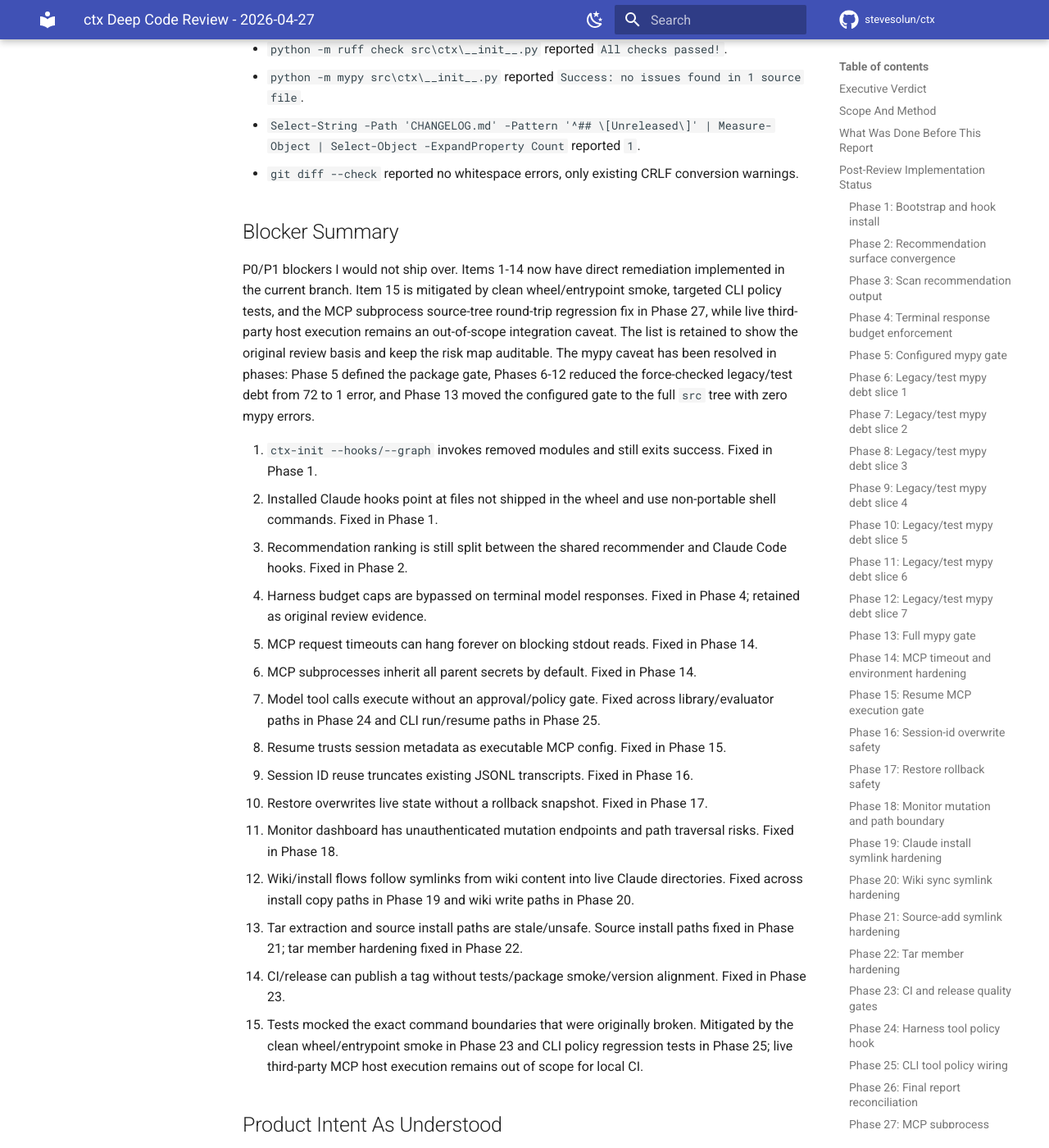
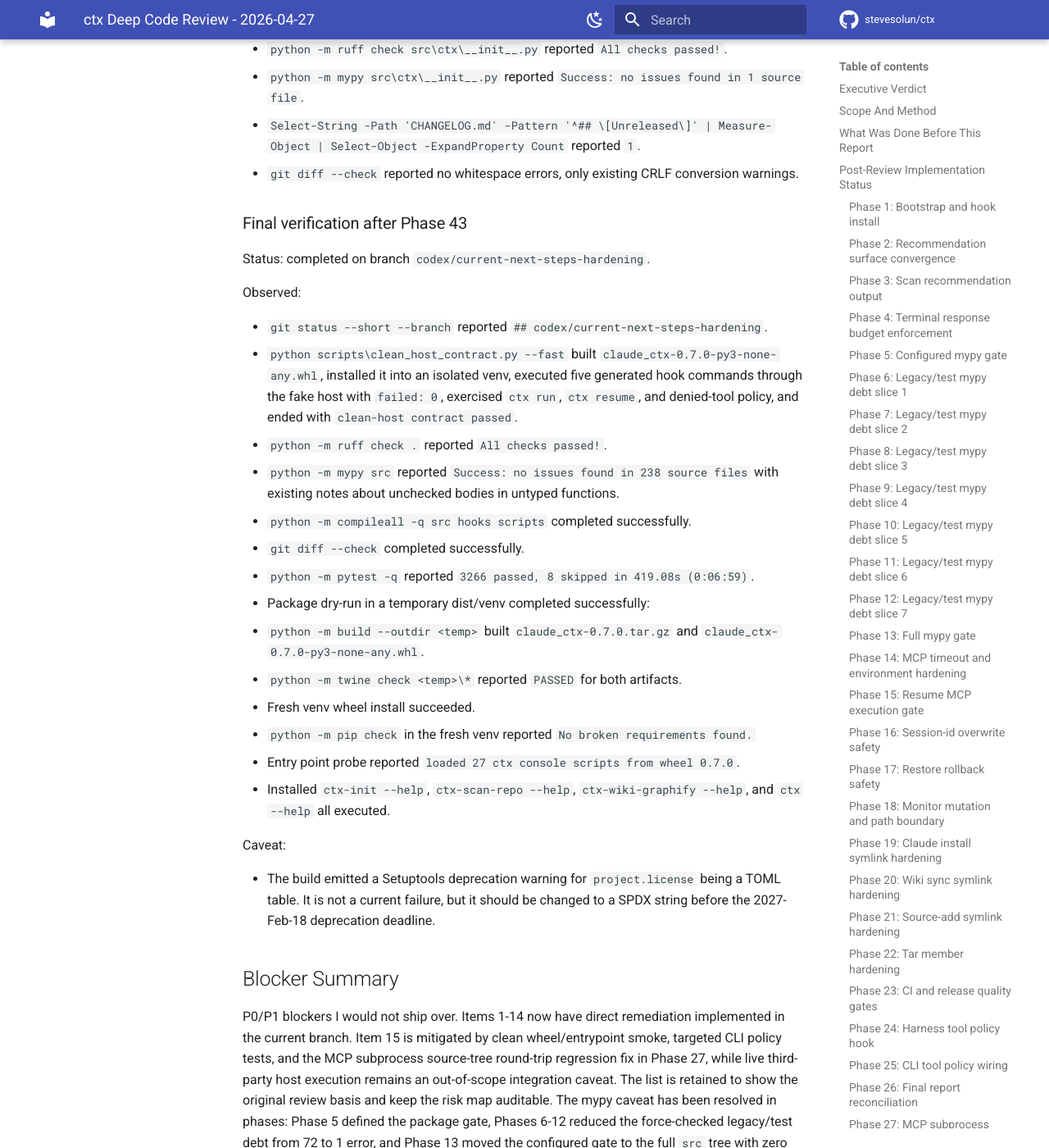
Before and after one commit to stevesolun/ctx, an MkDocs documentation site: the page built from docs/reports/ctx-million-dollar-review-2026-04-27.md, in a window 1280 px wide and 1400 px high, scrolled down 37012 px. Shown: the whole window at 82% size. Built offline with MkDocs 1.6.1 and Material for MkDocs 9.7.7, drawn with Linux system fonts in a browser that asks for light colours; comment, search, counter and statistics services are not loaded; some of the changed text lies outside the part shown.

Commit message:
docs: record final hardening verification

```diff
--- a/docs/reports/ctx-million-dollar-review-2026-04-27.md
+++ b/docs/reports/ctx-million-dollar-review-2026-04-27.md
@@ -958,6 +958,31 @@ Verification observed:
 - `python -m mypy src\ctx\__init__.py` reported `Success: no issues found in 1 source file`.
 - `Select-String -Path 'CHANGELOG.md' -Pattern '^## \[Unreleased\]' | Measure-Object | Select-Object -ExpandProperty Count` reported `1`.
 - `git diff --check` reported no whitespace errors, only existing CRLF conversion warnings.
+
+### Final verification after Phase 43
+
+Status: completed on branch `codex/current-next-steps-hardening`.
+
+Observed:
+
+- `git status --short --branch` reported `## codex/current-next-steps-hardening`.
+- `python scripts\clean_host_contract.py --fast` built `claude_ctx-0.7.0-py3-none-any.whl`, installed it into an isolated venv, executed five generated hook commands through the fake host with `failed: 0`, exercised `ctx run`, `ctx resume`, and denied-tool policy, and ended with `clean-host contract passed`.
+- `python -m ruff check .` reported `All checks passed!`.
+- `python -m mypy src` reported `Success: no issues found in 238 source files` with existing notes about unchecked bodies in untyped functions.
+- `python -m compileall -q src hooks scripts` completed successfully.
+- `git diff --check` completed successfully.
+- `python -m pytest -q` reported `3266 passed, 8 skipped in 419.08s (0:06:59)`.
+- Package dry-run in a temporary dist/venv completed successfully:
+  - `python -m build --outdir <temp>` built `claude_ctx-0.7.0.tar.gz` and `claude_ctx-0.7.0-py3-none-any.whl`.
+  - `python -m twine check <temp>\*` reported `PASSED` for both artifacts.
+  - Fresh venv wheel install succeeded.
+  - `python -m pip check` in the fresh venv reported `No broken requirements found.`
+  - Entry point probe reported `loaded 27 ctx console scripts from wheel 0.7.0`.
+  - Installed `ctx-init --help`, `ctx-scan-repo --help`, `ctx-wiki-graphify --help`, and `ctx --help` all executed.
+
+Caveat:
+
+- The build emitted a Setuptools deprecation warning for `project.license` being a TOML table. It is not a current failure, but it should be changed to a SPDX string before the 2027-Feb-18 deprecation deadline.
 
 ## Blocker Summary
 
@@ -999,7 +1024,7 @@ The product promise only works if three invariants hold:
 2. Harness execution is resumable, bounded, observable, and safe.
 3. Installed/user-state mutations are reversible, locked, and auditable.
 
-The original reviewed source violated all three invariants. Phases 1-43 closed the original P0/P1 blocker list plus the newly surfaced wiki type-sync blocker and the first release-hardening slices in the current branch, with the remaining caveats now narrowed to live-host execution, live third-party MCP validation, final package dry-run, and exhaustive process-kill crash-consistency scenarios noted below.
+The original reviewed source violated all three invariants. Phases 1-43 closed the original P0/P1 blocker list plus the newly surfaced wiki type-sync blocker and the first release-hardening slices in the current branch, with final local verification now green. The remaining caveats are live-host execution, live third-party MCP validation, exhaustive process-kill crash-consistency scenarios, and tagging only after merge.
 
 ## P0 Findings
 
@@ -2188,11 +2213,11 @@ The original P0/P1 remediation work is complete in this branch, and the parallel
    - Manifest install/uninstall lost-update coverage was fixed in Phase 34, active dashboard load/unload lost-update coverage was fixed in Phase 39, and wiki atomic write/lock coverage was hardened in Phase 38.
    - Remaining crash-consistency work should focus on process-kill restore/session interruption cases and any writer that still bypasses the shared atomic helpers.
 
-4. Finish release dry-run before publishing:
-   - Build the 0.7.0 sdist/wheel and run `twine check`.
-   - Install the wheel into a fresh venv and run `pip check`.
-   - Smoke the console entrypoints from the installed wheel.
-   - After merge, tag the merge commit as `v0.7.0`; do not reuse the existing `v0.6.4` tag.
+4. Tag only after merge:
+   - The 0.7.0 package dry-run passed locally.
+   - After branch review/merge, tag the merge commit as `v0.7.0`.
+   - Do not reuse the existing `v0.6.4` tag.
+   - Before a later packaging cleanup release, update `project.license` from the deprecated TOML table form to a SPDX string.
 
 ## Residual Uncertainty
 
```
